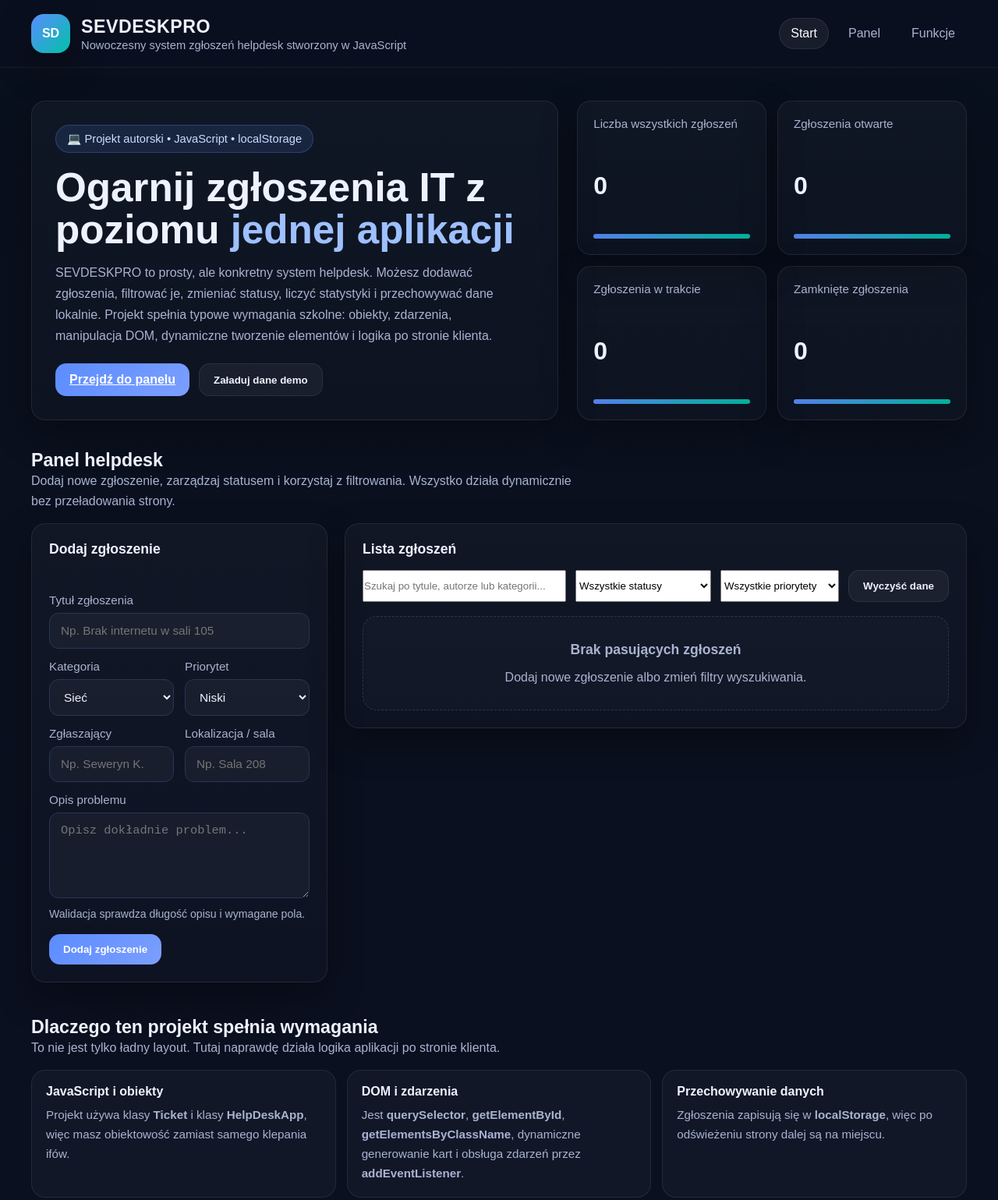
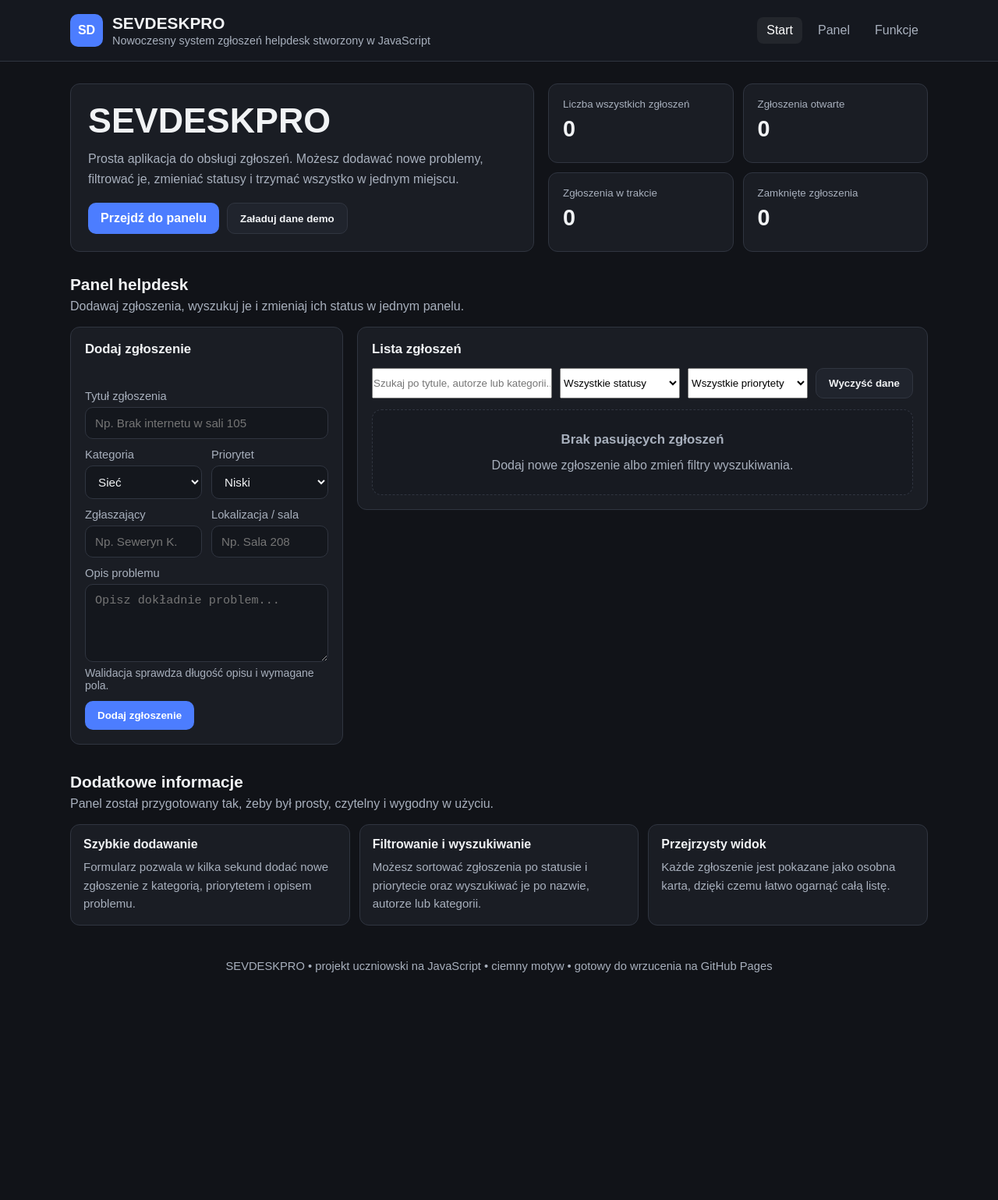
Before and after one commit to sewervn87/stronask, a plain HTML site: page index.html in a window 1280 px wide. Shown: the top 1539 px of the page at 78% size. After the commit the page ends 1277 px from the top, so only its background shows below. Drawn offline with Linux system fonts and the light colour scheme.

Commit message:
Refactor styles and update HTML structure

```diff
--- a/index.html
+++ b/index.html
@@ -6,19 +6,17 @@
   <title>SEVDESKPRO</title>
   <style>
     :root {
-      --bg: #0b1020;
-      --panel: #121a2e;
-      --panel-2: #18233d;
-      --border: #2a3557;
-      --text: #eef2ff;
-      --muted: #a9b3d1;
-      --accent: #5b8cff;
-      --accent-2: #00c2a8;
-      --danger: #ff5f73;
-      --warning: #ffb648;
-      --success: #34d399;
-      --shadow: 0 18px 45px rgba(0, 0, 0, 0.35);
-      --radius: 18px;
+      --bg: #111318;
+      --panel: #1a1d24;
+      --panel-2: #20242d;
+      --border: #303540;
+      --text: #f1f3f5;
+      --muted: #a8b0bd;
+      --accent: #4c7dff;
+      --danger: #e85d75;
+      --warning: #f0ad4e;
+      --success: #3fbf7f;
+      --radius: 12px;
     }
 
     * {
@@ -29,138 +27,111 @@
 
     body {
       font-family: Arial, Helvetica, sans-serif;
-      background: linear-gradient(180deg, #09101d 0%, #0b1020 100%);
+      background: var(--bg);
       color: var(--text);
       min-height: 100vh;
     }
 
     .container {
-      width: min(1200px, calc(100% - 32px));
+      width: min(1100px, calc(100% - 24px));
       margin: 0 auto;
     }
 
     header {
-      position: sticky;
-      top: 0;
-      z-index: 20;
-      backdrop-filter: blur(12px);
-      background: rgba(11, 16, 32, 0.85);
-      border-bottom: 1px solid rgba(255, 255, 255, 0.06);
+      border-bottom: 1px solid var(--border);
+      background: #15181f;
     }
 
     .topbar {
       display: flex;
       justify-content: space-between;
       align-items: center;
+      gap: 16px;
       padding: 18px 0;
-      gap: 18px;
+      flex-wrap: wrap;
     }
 
     .brand {
       display: flex;
       align-items: center;
-      gap: 14px;
+      gap: 12px;
     }
 
     .logo {
-      width: 50px;
-      height: 50px;
-      border-radius: 16px;
+      width: 42px;
+      height: 42px;
+      border-radius: 10px;
+      background: var(--accent);
       display: grid;
       place-items: center;
-      font-weight: 700;
-      background: linear-gradient(135deg, var(--accent), var(--accent-2));
-      color: white;
-      box-shadow: var(--shadow);
+      font-weight: bold;
+      color: #fff;
     }
 
     .brand h1 {
-      font-size: 1.45rem;
-      letter-spacing: 0.5px;
+      font-size: 1.3rem;
     }
 
     .brand p {
       color: var(--muted);
-      font-size: 0.92rem;
+      font-size: 0.9rem;
       margin-top: 2px;
     }
 
     nav {
       display: flex;
-      gap: 10px;
+      gap: 8px;
       flex-wrap: wrap;
     }
 
     nav a {
+      text-decoration: none;
       color: var(--muted);
-      text-decoration: none;
-      padding: 10px 14px;
-      border-radius: 999px;
-      transition: 0.2s ease;
-      border: 1px solid transparent;
+      padding: 8px 12px;
+      border-radius: 8px;
     }
 
     nav a:hover {
+      background: #20242d;
       color: var(--text);
-      background: rgba(255, 255, 255, 0.04);
-      border-color: rgba(255, 255, 255, 0.08);
     }
 
     .hero {
-      padding: 42px 0 20px;
+      padding: 28px 0 16px;
       display: grid;
-      grid-template-columns: 1.15fr 0.85fr;
-      gap: 24px;
-      align-items: stretch;
+      grid-template-columns: 1.1fr 0.9fr;
+      gap: 18px;
     }
 
     .hero-card,
     .panel,
     .stat,
-    .ticket-card {
-      background: linear-gradient(180deg, rgba(255,255,255,0.03), rgba(255,255,255,0.015));
-      border: 1px solid rgba(255, 255, 255, 0.08);
+    .ticket-card,
+    .info-box {
+      background: var(--panel);
+      border: 1px solid var(--border);
       border-radius: var(--radius);
-      box-shadow: var(--shadow);
     }
 
     .hero-card {
-      padding: 30px;
-    }
-
-    .badge {
-      display: inline-flex;
-      align-items: center;
-      gap: 8px;
-      padding: 8px 14px;
-      border-radius: 999px;
-      background: rgba(91, 140, 255, 0.13);
-      color: #cddbff;
-      border: 1px solid rgba(91, 140, 255, 0.28);
-      margin-bottom: 18px;
-      font-size: 0.92rem;
+      padding: 22px;
     }
 
     .hero h2 {
-      font-size: clamp(2rem, 4vw, 3.3rem);
-      line-height: 1.05;
-      margin-bottom: 14px;
-    }
-
-    .hero h2 span {
-      color: #9ec0ff;
+      font-size: clamp(1.9rem, 4vw, 2.8rem);
+      margin-bottom: 12px;
+      line-height: 1.1;
     }
 
     .hero p {
       color: var(--muted);
-      line-height: 1.7;
-      max-width: 65ch;
+      line-height: 1.6;
     }
 
     .hero-actions {
       display: flex;
-      gap: 12px;
-      margin-top: 22px;
+      gap: 10px;
+      margin-top: 18px;
       flex-wrap: wrap;
     }
 
@@ -168,368 +139,281 @@
     .btn {
       border: none;
       cursor: pointer;
-      border-radius: 14px;
-      padding: 12px 18px;
-      font-weight: 700;
-      transition: 0.2s ease;
+      border-radius: 10px;
+      padding: 11px 16px;
+      font-weight: bold;
+      text-decoration: none;
     }
 
     .btn-primary {
-      background: linear-gradient(135deg, var(--accent), #7c9fff);
-      color: white;
-    }
-
-    .btn-primary:hover {
-      transform: translateY(-1px);
-      filter: brightness(1.06);
+      background: var(--accent);
+      color: #fff;
     }
 
     .btn-secondary {
-      background: rgba(255,255,255,0.05);
+      background: var(--panel-2);
       color: var(--text);
-      border: 1px solid rgba(255,255,255,0.08);
-    }
-
-    .btn-secondary:hover {
-      background: rgba(255,255,255,0.09);
+      border: 1px solid var(--border);
     }
 
     .preview-grid {
       display: grid;
-      grid-template-columns: repeat(2, 1fr);
-      gap: 14px;
+      grid-template-columns: 1fr 1fr;
+      gap: 12px;
     }
 
     .stat {
-      padding: 20px;
-      min-height: 140px;
-      display: flex;
-      flex-direction: column;
-      justify-content: space-between;
+      padding: 18px;
     }
 
     .stat small {
       color: var(--muted);
-      font-size: 0.95rem;
+      display: block;
+      margin-bottom: 8px;
     }
 
     .stat strong {
-      font-size: 2rem;
-      margin-top: 10px;
-    }
-
-    .accent-line {
-      height: 6px;
-      border-radius: 999px;
-      background: linear-gradient(90deg, var(--accent), var(--accent-2));
-      opacity: 0.9;
+      font-size: 1.8rem;
     }
 
     section {
-      padding: 18px 0 26px;
+      padding: 14px 0 22px;
     }
 
     .section-title {
-      display: flex;
-      justify-content: space-between;
-      align-items: end;
-      gap: 20px;
-      margin-bottom: 16px;
-      flex-wrap: wrap;
+      margin-bottom: 14px;
     }
 
     .section-title h3 {
-      font-size: 1.45rem;
+      font-size: 1.3rem;
+      margin-bottom: 4px;
     }
 
     .section-title p {
       color: var(--muted);
-      max-width: 700px;
-      line-height: 1.6;
+      line-height: 1.5;
     }
 
     .dashboard {
       display: grid;
-      grid-template-columns: 380px 1fr;
-      gap: 22px;
+      grid-template-columns: 350px 1fr;
+      gap: 18px;
       align-items: start;
     }
 
     .panel {
-      padding: 22px;
+      padding: 18px;
     }
 
     .panel h4 {
-      font-size: 1.1rem;
-      margin-bottom: 16px;
+      margin-bottom: 14px;
+      font-size: 1.05rem;
     }
 
     .grid-2 {
       display: grid;
       grid-template-columns: 1fr 1fr;
-      gap: 14px;
+      gap: 12px;
     }
 
     .field {
       display: flex;
       flex-direction: column;
-      gap: 8px;
-      margin-bottom: 14px;
+      gap: 6px;
+      margin-bottom: 12px;
     }
 
     .field label {
-      font-size: 0.95rem;
       color: var(--muted);
+      font-size: 0.92rem;
     }
 
     .field input,
     .field select,
     .field textarea {
       width: 100%;
-      border-radius: 12px;
+      background: #14171d;
+      color: var(--text);
       border: 1px solid var(--border);
-      background: rgba(255,255,255,0.04);
-      color: var(--text);
-      padding: 13px 14px;
-      outline: none;
-      transition: 0.2s ease;
-      font-size: 0.96rem;
-    }
-
-    .field input:focus,
-    .field select:focus,
-    .field textarea:focus {
-      border-color: rgba(91, 140, 255, 0.7);
-      box-shadow: 0 0 0 3px rgba(91, 140, 255, 0.15);
+      border-radius: 10px;
+      padding: 11px 12px;
+      font-size: 0.95rem;
     }
 
     textarea {
-      min-height: 110px;
+      min-height: 100px;
       resize: vertical;
+    }
+
+    .helper,
+    .error {
+      font-size: 0.88rem;
     }
 
     .helper {
       color: var(--muted);
-      font-size: 0.88rem;
-      line-height: 1.5;
-      margin-top: 2px;
+    }
+
+    .error {
+      color: #ff9eb0;
+      min-height: 18px;
+      margin-bottom: 10px;
     }
 
     .toolbar {
       display: grid;
-      grid-template-columns: 1.2fr 0.8fr 0.7fr auto;
-      gap: 12px;
-      margin-bottom: 18px;
+      grid-template-columns: 1.2fr 0.8fr 0.8fr auto;
+      gap: 10px;
+      margin-bottom: 14px;
     }
 
     .tickets-list {
       display: grid;
-      gap: 14px;
+      gap: 12px;
     }
 
     .ticket-card {
-      padding: 18px;
-      border: 1px solid rgba(255, 255, 255, 0.08);
+      padding: 16px;
+    }
+
+    .ticket-top,
+    .ticket-bottom {
+      display: flex;
+      justify-content: space-between;
+      gap: 10px;
+      flex-wrap: wrap;
     }
 
     .ticket-top {
-      display: flex;
-      justify-content: space-between;
-      gap: 14px;
-      align-items: start;
-      flex-wrap: wrap;
-      margin-bottom: 12px;
+      margin-bottom: 10px;
     }
 
     .ticket-title {
-      font-size: 1.08rem;
-      font-weight: 700;
-      margin-bottom: 6px;
+      font-size: 1rem;
+      font-weight: bold;
+      margin-bottom: 5px;
     }
 
-    .ticket-meta {
+    .ticket-meta,
+    .ticket-desc {
       color: var(--muted);
-      font-size: 0.9rem;
-      line-height: 1.6;
+      line-height: 1.55;
+      font-size: 0.94rem;
     }
 
     .ticket-desc {
-      color: #dce4ff;
-      line-height: 1.7;
-      margin: 10px 0 14px;
+      margin: 8px 0 12px;
       white-space: pre-wrap;
     }
 
-    .ticket-bottom {
-      display: flex;
-      justify-content: space-between;
-      gap: 12px;
-      align-items: center;
-      flex-wrap: wrap;
-    }
-
-    .tags {
+    .tags,
+    .actions,
+    .info-boxes {
       display: flex;
       gap: 8px;
       flex-wrap: wrap;
     }
 
     .tag,
-    .status-pill {
-      padding: 7px 11px;
-      border-radius: 999px;
-      font-size: 0.84rem;
-      font-weight: 700;
-      border: 1px solid transparent;
+    .status-pill,
+    .small-btn {
+      padding: 7px 10px;
+      border-radius: 8px;
+      font-size: 0.85rem;
     }
 
     .priority-niski {
-      background: rgba(52, 211, 153, 0.14);
-      color: #8ff0cb;
-      border-color: rgba(52, 211, 153, 0.24);
+      background: rgba(63, 191, 127, 0.15);
+      color: #92edba;
     }
 
     .priority-sredni {
-      background: rgba(255, 182, 72, 0.15);
-      color: #ffd48e;
-      border-color: rgba(255, 182, 72, 0.24);
+      background: rgba(240, 173, 78, 0.15);
+      color: #ffd08c;
     }
 
     .priority-wysoki {
-      background: rgba(255, 95, 115, 0.14);
-      color: #ff9baa;
-      border-color: rgba(255, 95, 115, 0.24);
+      background: rgba(232, 93, 117, 0.15);
+      color: #ffb0be;
     }
 
     .status-nowe {
-      background: rgba(91, 140, 255, 0.14);
-      color: #b8d0ff;
-      border-color: rgba(91, 140, 255, 0.24);
+      background: rgba(76, 125, 255, 0.16);
+      color: #b8cbff;
     }
 
     .status-wtrakcie {
-      background: rgba(255, 182, 72, 0.15);
-      color: #ffe0a9;
-      border-color: rgba(255, 182, 72, 0.24);
+      background: rgba(240, 173, 78, 0.15);
+      color: #ffdca4;
     }
 
     .status-zamkniete {
-      background: rgba(52, 211, 153, 0.14);
-      color: #9df3d2;
-      border-color: rgba(52, 211, 153, 0.24);
-    }
-
-    .actions {
-      display: flex;
-      gap: 10px;
-      flex-wrap: wrap;
-    }
-
-    .small-btn {
-      padding: 10px 13px;
-      border-radius: 12px;
-      font-size: 0.9rem;
+      background: rgba(63, 191, 127, 0.15);
+      color: #a6f0c9;
     }
 
     .btn-danger {
-      background: rgba(255, 95, 115, 0.12);
-      color: #ffb6c0;
-      border: 1px solid rgba(255, 95, 115, 0.22);
-    }
-
-    .btn-danger:hover {
-      background: rgba(255, 95, 115, 0.18);
+      background: rgba(232, 93, 117, 0.15);
+      color: #ffb0be;
+      border: 1px solid rgba(232, 93, 117, 0.2);
     }
 
     .btn-ghost {
-      background: rgba(255,255,255,0.04);
+      background: var(--panel-2);
       color: var(--text);
-      border: 1px solid rgba(255,255,255,0.08);
-    }
-
-    .btn-ghost:hover {
-      background: rgba(255,255,255,0.08);
+      border: 1px solid var(--border);
     }
 
     .empty-state {
       text-align: center;
-      padding: 32px 20px;
+      padding: 28px 16px;
       color: var(--muted);
-      border: 1px dashed rgba(255,255,255,0.12);
-      border-radius: 18px;
-      background: rgba(255,255,255,0.02);
+      border: 1px dashed var(--border);
+      border-radius: 12px;
+      background: #171a21;
     }
 
     .info-boxes {
       display: grid;
       grid-template-columns: repeat(3, 1fr);
-      gap: 14px;
-      margin-top: 8px;
+      gap: 12px;
     }
 
     .info-box {
-      padding: 18px;
-      border-radius: 18px;
-      background: rgba(255,255,255,0.03);
-      border: 1px solid rgba(255,255,255,0.08);
+      padding: 16px;
     }
 
     .info-box h5 {
+      font-size: 1rem;
       margin-bottom: 8px;
-      font-size: 1rem;
     }
 
     .info-box p {
       color: var(--muted);
-      line-height: 1.65;
-      font-size: 0.95rem;
+      font-size: 0.94rem;
+      line-height: 1.55;
     }
 
     footer {
-      padding: 26px 0 36px;
+      padding: 22px 0 30px;
+      text-align: center;
       color: var(--muted);
-      text-align: center;
-      font-size: 0.94rem;
+      font-size: 0.92rem;
     }
 
-    .error {
-      color: #ffb4c0;
-      font-size: 0.92rem;
-      margin-bottom: 12px;
-      min-height: 18px;
-    }
-
-    @media (max-width: 980px) {
+    @media (max-width: 900px) {
       .hero,
-      .dashboard {
-        grid-template-columns: 1fr;
-      }
-
+      .dashboard,
       .toolbar,
       .grid-2,
       .info-boxes {
         grid-template-columns: 1fr;
       }
-
-      .preview-grid {
-        grid-template-columns: 1fr 1fr;
-      }
     }
 
-    @media (max-width: 640px) {
-      .topbar {
-        align-items: flex-start;
-        flex-direction: column;
-      }
-
+    @media (max-width: 600px) {
       .preview-grid {
         grid-template-columns: 1fr;
-      }
-
-      .hero-card,
-      .panel,
-      .ticket-card {
-        padding: 18px;
       }
     }
   </style>
@@ -555,13 +439,10 @@
   <main class="container">
     <section class="hero" id="start">
       <div class="hero-card">
-        <div class="badge">💻 Projekt autorski • JavaScript • localStorage</div>
-        <h2>Ogarnij zgłoszenia IT z poziomu <span>jednej aplikacji</span></h2>
+        <h2>SEVDESKPRO</h2>
         <p>
-          SEVDESKPRO to prosty, ale konkretny system helpdesk. Możesz dodawać zgłoszenia,
-          filtrować je, zmieniać statusy, liczyć statystyki i przechowywać dane lokalnie.
-          Projekt spełnia typowe wymagania szkolne: obiekty, zdarzenia, manipulacja DOM,
-          dynamiczne tworzenie elementów i logika po stronie klienta.
+          Prosta aplikacja do obsługi zgłoszeń. Możesz dodawać nowe problemy, filtrować je,
+          zmieniać statusy i trzymać wszystko w jednym miejscu.
         </p>
         <div class="hero-actions">
           <a class="btn btn-primary" href="#panel">Przejdź do panelu</a>
@@ -597,7 +478,7 @@
       <div class="section-title">
         <div>
           <h3>Panel helpdesk</h3>
-          <p>Dodaj nowe zgłoszenie, zarządzaj statusem i korzystaj z filtrowania. Wszystko działa dynamicznie bez przeładowania strony.</p>
+          <p>Dodawaj zgłoszenia, wyszukuj je i zmieniaj ich status w jednym panelu.</p>
         </div>
       </div>
 
@@ -681,23 +562,23 @@
     <section id="funkcje">
       <div class="section-title">
         <div>
-          <h3>Dlaczego ten projekt spełnia wymagania</h3>
-          <p>To nie jest tylko ładny layout. Tutaj naprawdę działa logika aplikacji po stronie klienta.</p>
+          <h3>Dodatkowe informacje</h3>
+          <p>Panel został przygotowany tak, żeby był prosty, czytelny i wygodny w użyciu.</p>
         </div>
       </div>
 
       <div class="info-boxes">
         <div class="info-box">
-          <h5>JavaScript i obiekty</h5>
-          <p>Projekt używa klasy <strong>Ticket</strong> i klasy <strong>HelpDeskApp</strong>, więc masz obiektowość zamiast samego klepania ifów.</p>
+          <h5>Szybkie dodawanie</h5>
+          <p>Formularz pozwala w kilka sekund dodać nowe zgłoszenie z kategorią, priorytetem i opisem problemu.</p>
         </div>
         <div class="info-box">
-          <h5>DOM i zdarzenia</h5>
-          <p>Jest <strong>querySelector</strong>, <strong>getElementById</strong>, <strong>getElementsByClassName</strong>, dynamiczne generowanie kart i obsługa zdarzeń przez <strong>addEventListener</strong>.</p>
+          <h5>Filtrowanie i wyszukiwanie</h5>
+          <p>Możesz sortować zgłoszenia po statusie i priorytecie oraz wyszukiwać je po nazwie, autorze lub kategorii.</p>
         </div>
         <div class="info-box">
-          <h5>Przechowywanie danych</h5>
-          <p>Zgłoszenia zapisują się w <strong>localStorage</strong>, więc po odświeżeniu strony dalej są na miejscu.</p>
+          <h5>Przejrzysty widok</h5>
+          <p>Każde zgłoszenie jest pokazane jako osobna karta, dzięki czemu łatwo ogarnąć całą listę.</p>
         </div>
       </div>
     </section>
```
